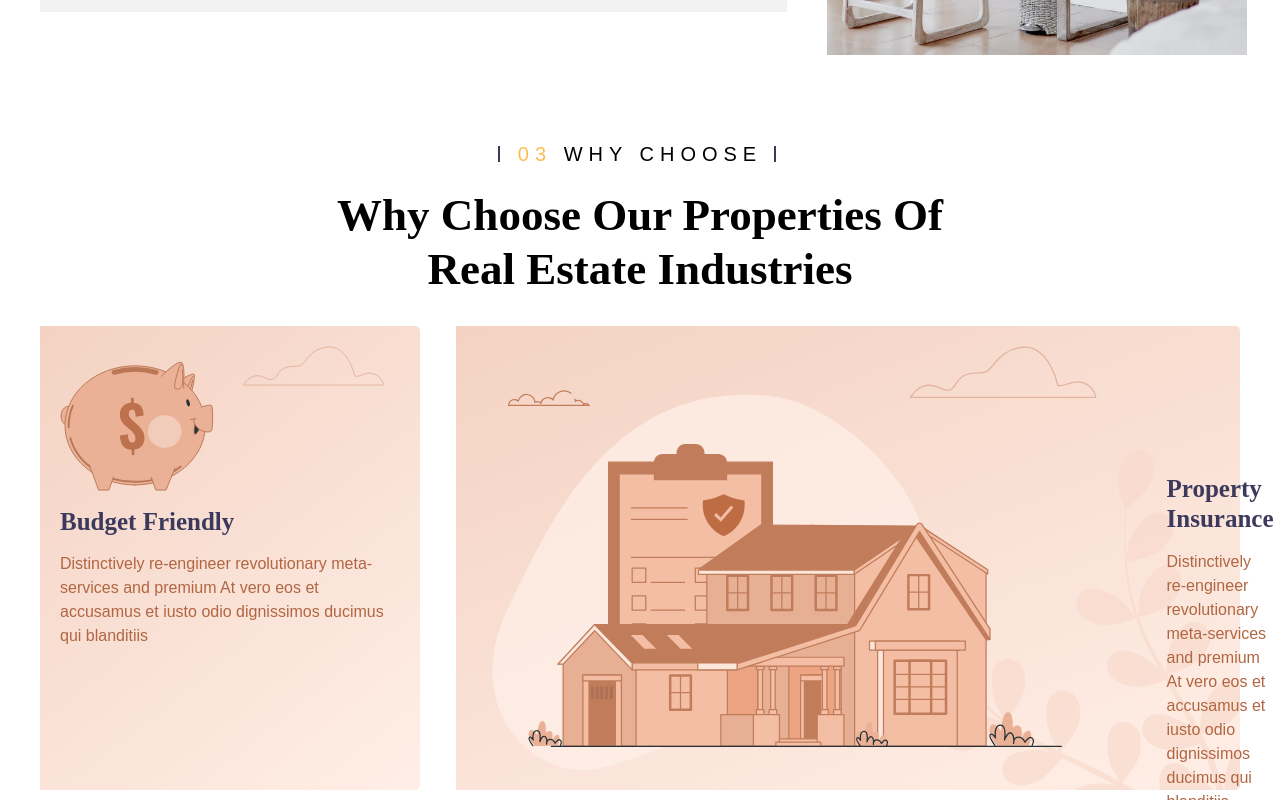
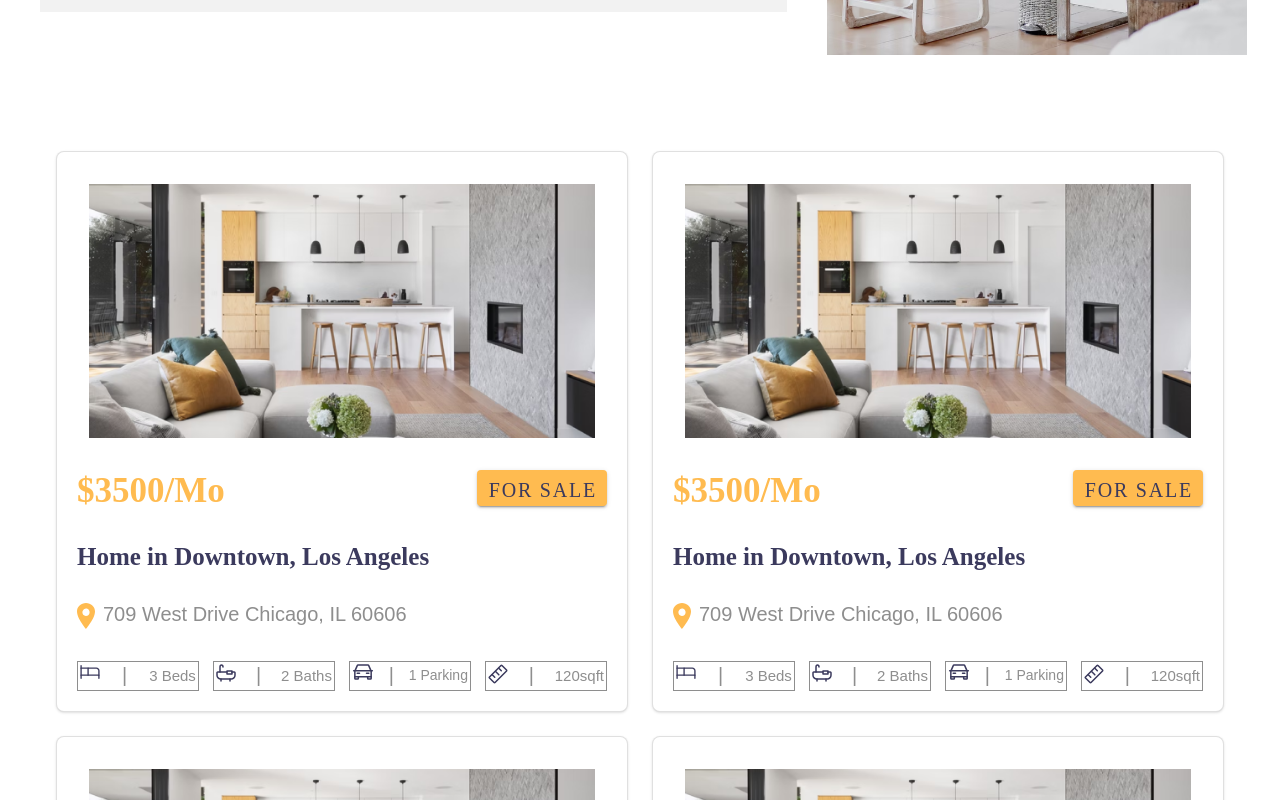
Before and after one commit to Salem-Team/Real_Estate, a Vue app: page / in a window 1280 px wide. Shown: the part 1280-2080 px from the top of the page. Built offline with nearby package versions, Linux system fonts and the light colour scheme; a web font is replaced by a local one.

Commit message:
used propertiesCoun component

```diff
--- a/src/views/HomeView.vue
+++ b/src/views/HomeView.vue
@@ -68,6 +68,10 @@
       /></a>
     </div>
     <!--End About Section -->
+  </section>
+
+  <section>
+    <PropertiesCoun />
   </section>
 
   <section id="why_choose" class="w-full">
@@ -317,9 +321,10 @@
   </section>
 </template>
 <script>
+import PropertiesCoun from "@/components/PropertiesCoun.vue";
 export default {
   name: "HomeView",
-  components: {},
+  components: { PropertiesCoun },
 };
 </script>
 <style lang="scss" scoped>
```
